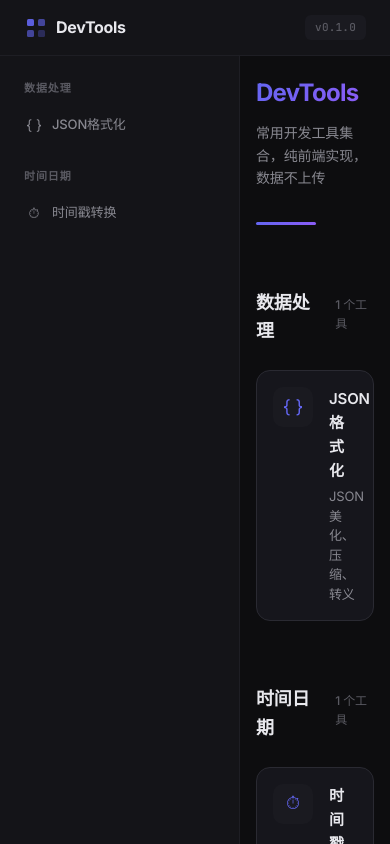
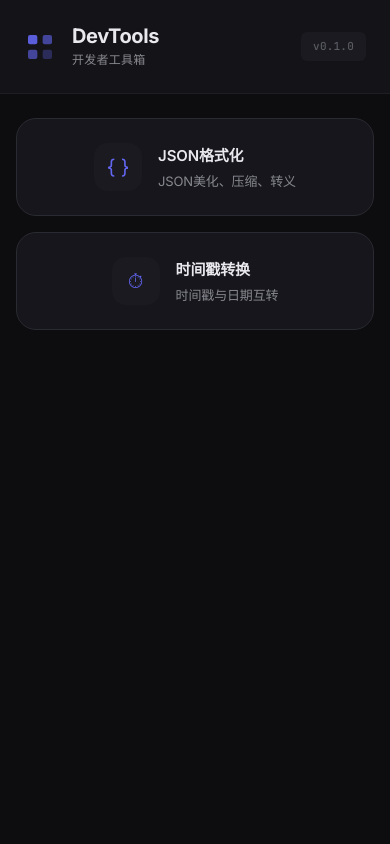
Before and after one commit to phycholee/dev-tools, a Vue app: page / in a window 390 px wide. Built offline with nearby package versions, Linux system fonts and the light colour scheme.

Commit message:
refactor: 重新设计UI布局
- 去掉左侧菜单，全宽布局
- 加大顶部header，包含标题和副标题
- 去掉分类，直接显示所有工具
- 使用大方块设计，居中显示图标和文字
- 响应式优化

```diff
--- a/src/components/common/ToolCard.vue
+++ b/src/components/common/ToolCard.vue
@@ -8,11 +8,6 @@
       <div class="card-info">
         <div class="card-name">{{ tool.name }}</div>
         <div class="card-desc">{{ tool.description }}</div>
-      </div>
-      <div class="card-arrow">
-        <svg width="16" height="16" viewBox="0 0 16 16" fill="none">
-          <path d="M6 12L10 8L6 4" stroke="currentColor" stroke-width="1.5" stroke-linecap="round" stroke-linejoin="round"/>
-        </svg>
       </div>
     </div>
   </router-link>
@@ -30,12 +25,13 @@ defineProps<{
 .tool-card {
   position: relative;
   display: flex;
-  flex-direction: column;
-  width: 100%;
-  padding: var(--spacing-lg);
+  align-items: center;
+  justify-content: center;
+  aspect-ratio: 1;
+  padding: var(--spacing-xl);
   background: var(--bg-card);
   border: 1px solid var(--border-color);
-  border-radius: var(--radius-lg);
+  border-radius: var(--radius-xl);
   text-decoration: none;
   overflow: hidden;
   transition:
@@ -53,8 +49,8 @@ defineProps<{
   right: 0;
   bottom: 0;
   background: radial-gradient(
-    600px circle at var(--mouse-x, 50%) var(--mouse-y, 50%),
-    rgba(99, 102, 241, 0.06),
+    400px circle at var(--mouse-x, 50%) var(--mouse-y, 50%),
+    rgba(99, 102, 241, 0.08),
     transparent 40%
   );
   opacity: 0;
@@ -63,24 +59,21 @@ defineProps<{
 }
 
 .tool-card:hover {
-  border-color: rgba(99, 102, 241, 0.3);
-  transform: translateY(-2px);
-  box-shadow: var(--glow-accent);
+  border-color: rgba(99, 102, 241, 0.4);
+  transform: translateY(-4px);
+  box-shadow: var(--glow-accent-strong);
 }
 
 .tool-card:hover .card-glow {
   opacity: 1;
 }
 
-.tool-card:hover .card-arrow {
-  opacity: 1;
-  transform: translateX(0);
-}
-
 .card-content {
   position: relative;
   display: flex;
-  align-items: flex-start;
+  flex-direction: column;
+  align-items: center;
+  text-align: center;
   gap: var(--spacing-md);
 }
 
@@ -88,40 +81,39 @@ defineProps<{
   display: flex;
   align-items: center;
   justify-content: center;
-  width: 44px;
-  height: 44px;
+  width: 64px;
+  height: 64px;
   background: var(--bg-tertiary);
-  border-radius: var(--radius-md);
-  flex-shrink: 0;
+  border-radius: var(--radius-lg);
   transition:
     background var(--transition-base),
     transform var(--transition-base);
 }
 
 .tool-card:hover .card-icon-wrapper {
-  background: rgba(99, 102, 241, 0.15);
-  transform: scale(1.05);
+  background: rgba(99, 102, 241, 0.2);
+  transform: scale(1.1);
 }
 
 .card-icon {
-  font-size: 20px;
+  font-size: 28px;
   transition: transform var(--transition-base);
 }
 
 .tool-card:hover .card-icon {
-  transform: scale(1.1);
+  transform: scale(1.15);
 }
 
 .card-info {
-  flex: 1;
-  min-width: 0;
+  display: flex;
+  flex-direction: column;
+  gap: var(--spacing-xs);
 }
 
 .card-name {
-  font-size: 15px;
+  font-size: 16px;
   font-weight: 600;
   color: var(--text-primary);
-  margin-bottom: var(--spacing-xs);
   transition: color var(--transition-fast);
 }
 
@@ -132,23 +124,8 @@ defineProps<{
 .card-desc {
   font-size: 13px;
   color: var(--text-secondary);
-  line-height: 1.5;
-}
-
-.card-arrow {
-  position: absolute;
-  right: var(--spacing-lg);
-  top: 50%;
-  transform: translateX(-5px) translateY(-50%);
-  color: var(--text-tertiary);
-  opacity: 0;
-  transition:
-    opacity var(--transition-base),
-    transform var(--transition-base);
-}
-
-.tool-card:hover .card-arrow {
-  color: var(--text-accent);
+  line-height: 1.4;
+  max-width: 200px;
 }
 
 /* 动画入场 */
@@ -158,16 +135,48 @@ defineProps<{
 
 @media (max-width: 768px) {
   .tool-card {
-    padding: var(--spacing-md);
+    padding: var(--spacing-lg);
+    aspect-ratio: auto;
   }
 
   .card-icon-wrapper {
-    width: 40px;
-    height: 40px;
+    width: 56px;
+    height: 56px;
   }
 
   .card-icon {
-    font-size: 18px;
+    font-size: 24px;
+  }
+
+  .card-name {
+    font-size: 15px;
+  }
+}
+
+@media (max-width: 480px) {
+  .tool-card {
+    padding: var(--spacing-lg);
+    aspect-ratio: auto;
+  }
+
+  .card-content {
+    flex-direction: row;
+    text-align: left;
+    gap: var(--spacing-md);
+  }
+
+  .card-icon-wrapper {
+    width: 48px;
+    height: 48px;
+    flex-shrink: 0;
+  }
+
+  .card-icon {
+    font-size: 20px;
+  }
+
+  .card-desc {
+    max-width: none;
   }
 }
 </style>
--- a/src/components/layout/AppHeader.vue
+++ b/src/components/layout/AppHeader.vue
@@ -1,20 +1,23 @@
 <template>
   <header class="app-header">
-    <div class="header-left">
+    <div class="header-content">
       <div class="logo" @click="goHome">
         <div class="logo-icon">
-          <svg width="24" height="24" viewBox="0 0 24 24" fill="none">
+          <svg width="32" height="32" viewBox="0 0 24 24" fill="none">
             <rect x="3" y="3" width="7" height="7" rx="1.5" fill="currentColor" opacity="0.9"/>
             <rect x="14" y="3" width="7" height="7" rx="1.5" fill="currentColor" opacity="0.6"/>
             <rect x="3" y="14" width="7" height="7" rx="1.5" fill="currentColor" opacity="0.6"/>
             <rect x="14" y="14" width="7" height="7" rx="1.5" fill="currentColor" opacity="0.3"/>
           </svg>
         </div>
-        <span class="logo-text">DevTools</span>
+        <div class="logo-text">
+          <span class="logo-title">DevTools</span>
+          <span class="logo-subtitle">开发者工具箱</span>
+        </div>
       </div>
-    </div>
-    <div class="header-right">
-      <span class="version-badge">v0.1.0</span>
+      <div class="header-right">
+        <span class="version-badge">v0.1.0</span>
+      </div>
     </div>
   </header>
 </template>
@@ -31,11 +34,6 @@ function goHome() {
 
 <style scoped>
 .app-header {
-  display: flex;
-  align-items: center;
-  justify-content: space-between;
-  height: 56px;
-  padding: 0 var(--spacing-lg);
   background: var(--bg-secondary);
   border-bottom: 1px solid var(--border-subtle);
   position: sticky;
@@ -43,22 +41,26 @@ function goHome() {
   z-index: 100;
 }
 
-.header-left {
+.header-content {
   display: flex;
   align-items: center;
+  justify-content: space-between;
+  max-width: 1200px;
+  margin: 0 auto;
+  padding: var(--spacing-xl) var(--spacing-2xl);
 }
 
 .logo {
   display: flex;
   align-items: center;
-  gap: var(--spacing-sm);
+  gap: var(--spacing-md);
   cursor: pointer;
   user-select: none;
   transition: opacity var(--transition-fast);
 }
 
 .logo:hover {
-  opacity: 0.8;
+  opacity: 0.85;
 }
 
 .logo-icon {
@@ -74,16 +76,29 @@ function goHome() {
 }
 
 .logo-text {
-  font-size: 16px;
-  font-weight: 700;
+  display: flex;
+  flex-direction: column;
+  gap: 2px;
+}
+
+.logo-title {
+  font-size: 24px;
+  font-weight: 800;
   color: var(--text-primary);
   letter-spacing: -0.02em;
+  line-height: 1.2;
+}
+
+.logo-subtitle {
+  font-size: 13px;
+  color: var(--text-secondary);
+  font-weight: 500;
+  letter-spacing: 0.02em;
 }
 
 .header-right {
   display: flex;
   align-items: center;
-  gap: var(--spacing-md);
 }
 
 .version-badge {
@@ -92,8 +107,22 @@ function goHome() {
   font-weight: 500;
   color: var(--text-tertiary);
   background: var(--bg-tertiary);
-  padding: 4px 10px;
+  padding: 6px 12px;
   border-radius: var(--radius-sm);
   letter-spacing: 0.02em;
 }
+
+@media (max-width: 768px) {
+  .header-content {
+    padding: var(--spacing-lg) var(--spacing-lg);
+  }
+
+  .logo-title {
+    font-size: 20px;
+  }
+
+  .logo-subtitle {
+    font-size: 12px;
+  }
+}
 </style>
--- a/src/components/layout/AppLayout.vue
+++ b/src/components/layout/AppLayout.vue
@@ -1,36 +1,25 @@
 <template>
   <div class="app-layout">
     <AppHeader />
-    <div class="app-body">
-      <AppSidebar />
-      <main class="app-main">
-        <slot />
-      </main>
-    </div>
+    <main class="app-main">
+      <slot />
+    </main>
   </div>
 </template>
 
 <script setup lang="ts">
 import AppHeader from './AppHeader.vue'
-import AppSidebar from './AppSidebar.vue'
 </script>
 
 <style scoped>
 .app-layout {
   display: flex;
   flex-direction: column;
-  height: 100vh;
-}
-
-.app-body {
-  display: flex;
-  flex: 1;
-  overflow: hidden;
+  min-height: 100vh;
 }
 
 .app-main {
   flex: 1;
-  overflow-y: auto;
   background: var(--bg-primary);
 }
 </style>
--- a/src/pages/HomePage.vue
+++ b/src/pages/HomePage.vue
@@ -1,133 +1,34 @@
 <template>
   <div class="home-page">
-    <header class="page-header">
-      <div class="header-content">
-        <h1 class="page-title">
-          <span class="title-gradient">DevTools</span>
-        </h1>
-        <p class="page-subtitle">
-          常用开发工具集合，纯前端实现，数据不上传
-        </p>
-      </div>
-      <div class="header-decoration">
-        <div class="decoration-line"></div>
-      </div>
-    </header>
-
-    <div class="tools-container">
-      <section
-        v-for="(category, catIndex) in toolCategories"
-        :key="category.name"
-        class="category-section"
-        :style="{ animationDelay: `${catIndex * 150}ms` }"
-      >
-        <div class="section-header">
-          <h2 class="category-title">{{ category.name }}</h2>
-          <span class="tool-count">{{ category.tools.length }} 个工具</span>
-        </div>
-        <div class="tools-grid">
-          <ToolCard
-            v-for="(tool, toolIndex) in category.tools"
-            :key="tool.id"
-            :tool="tool"
-            :style="{ animationDelay: `${(catIndex * 150) + (toolIndex * 80)}ms` }"
-          />
-        </div>
-      </section>
+    <div class="tools-grid">
+      <ToolCard
+        v-for="(tool, index) in allTools"
+        :key="tool.id"
+        :tool="tool"
+        :style="{ animationDelay: `${index * 80}ms` }"
+      />
     </div>
   </div>
 </template>
 
 <script setup lang="ts">
-import { getToolsByCategory } from '../tools/registry'
+import { tools } from '../tools/registry'
 import ToolCard from '../components/common/ToolCard.vue'
 
-const toolCategories = getToolsByCategory()
+const allTools = tools
 </script>
 
 <style scoped>
 .home-page {
   padding: var(--spacing-2xl) var(--spacing-3xl);
-  max-width: 1000px;
+  max-width: 1200px;
   margin: 0 auto;
-}
-
-.page-header {
-  margin-bottom: var(--spacing-3xl);
-  position: relative;
-}
-
-.header-content {
-  animation: fadeIn 0.5s ease-out;
-}
-
-.page-title {
-  font-size: 40px;
-  font-weight: 800;
-  margin-bottom: var(--spacing-md);
-  letter-spacing: -0.03em;
-  line-height: 1.1;
-}
-
-.title-gradient {
-  background: var(--accent-gradient);
-  -webkit-background-clip: text;
-  -webkit-text-fill-color: transparent;
-  background-clip: text;
-}
-
-.page-subtitle {
-  font-size: 16px;
-  color: var(--text-secondary);
-  max-width: 500px;
-  line-height: 1.6;
-}
-
-.header-decoration {
-  margin-top: var(--spacing-xl);
-}
-
-.decoration-line {
-  width: 60px;
-  height: 3px;
-  background: var(--accent-gradient);
-  border-radius: 2px;
-}
-
-.tools-container {
-  display: flex;
-  flex-direction: column;
-  gap: var(--spacing-3xl);
-}
-
-.category-section {
-  animation: fadeIn 0.5s ease-out backwards;
-}
-
-.section-header {
-  display: flex;
-  align-items: baseline;
-  gap: var(--spacing-md);
-  margin-bottom: var(--spacing-lg);
-}
-
-.category-title {
-  font-size: 18px;
-  font-weight: 700;
-  color: var(--text-primary);
-  letter-spacing: -0.01em;
-}
-
-.tool-count {
-  font-size: 12px;
-  color: var(--text-tertiary);
-  font-weight: 500;
 }
 
 .tools-grid {
   display: grid;
-  grid-template-columns: repeat(auto-fill, minmax(300px, 1fr));
-  gap: var(--spacing-md);
+  grid-template-columns: repeat(auto-fill, minmax(280px, 1fr));
+  gap: var(--spacing-lg);
 }
 
 /* 响应式 */
@@ -136,16 +37,9 @@ const toolCategories = getToolsByCategory()
     padding: var(--spacing-xl) var(--spacing-lg);
   }
 
-  .page-title {
-    font-size: 28px;
-  }
-
-  .page-subtitle {
-    font-size: 14px;
-  }
-
   .tools-grid {
-    grid-template-columns: 1fr;
+    grid-template-columns: repeat(auto-fill, minmax(240px, 1fr));
+    gap: var(--spacing-md);
   }
 }
 
@@ -154,8 +48,8 @@ const toolCategories = getToolsByCategory()
     padding: var(--spacing-lg) var(--spacing-md);
   }
 
-  .page-title {
-    font-size: 24px;
+  .tools-grid {
+    grid-template-columns: 1fr;
   }
 }
 </style>
```
Also changed, not shown: homepage-blocks.png (added).
